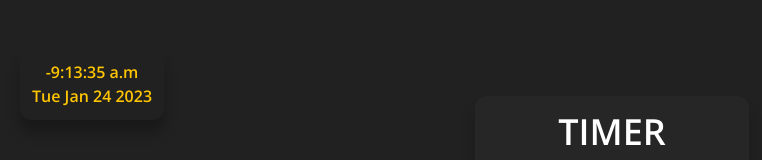
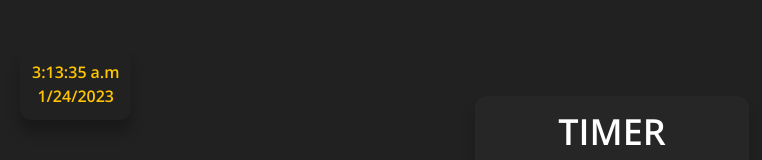
Before and after one commit to DyEsSuCr/react-timers, a React (Vite) app: page / in a window 1280 px wide. Shown: the top 160 px of the page, without its empty margins (28-790 px from the left). Built offline with nearby package versions, Linux system fonts and the light colour scheme.

Commit message:
object state clock

```diff
--- a/src/components/clock/Clock.jsx
+++ b/src/components/clock/Clock.jsx
@@ -1,27 +1,31 @@
 import { useState } from 'react'
 
 export const Clock = () => {
-  const [hours, setHours] = useState(new Date().getHours())
-  const [minutes, setMinutes] = useState(new Date().getMinutes())
-  const [seconds, setSeconds] = useState(new Date().getSeconds())
-  const [date, setDate] = useState(new Date().toDateString())
+  const [clock, setclock] = useState({
+    hours: new Date().getHours(),
+    minutes: new Date().getMinutes(),
+    seconds: new Date().getSeconds(),
+    date: new Date().toLocaleDateString(),
+  })
 
   setInterval(() => {
-    setHours(new Date().getHours())
-    setMinutes(new Date().getMinutes())
-    setSeconds(new Date().getSeconds())
-    setDate(new Date().toDateString())
+    setclock({
+      hours: new Date().getHours(),
+      minutes: new Date().getMinutes(),
+      seconds: new Date().getSeconds(),
+      date: new Date().toLocaleDateString(),
+    })
   }, 1000)
 
   return (
     <div className="absolute top-12 left-0 right-0 p-3 mx-auto text-center rounded-xl shadow-shadow text-js font-semibold max-w-max duration-300 md:left-12 md:mx-0">
-      <span className="hour">{hours < 10 ? hours - 12 : `0${hours - 12}`}</span>
+      <span className="hour">{clock.hours}</span>
       <span>:</span>
-      <span className="minutes">{minutes < 10 ? `0${minutes}` : minutes}</span>
+      <span className="minutes">{clock.minutes < 10 ? `0${clock.minutes}` : clock.minutes}</span>
       <span>:</span>
-      <span className="second">{seconds < 10 ? `0${seconds}` : seconds}</span>
-      <span className="pl-1 ampm">{hours >= 0 && hours <= 6 ? 'a.m' : 'p.m'}</span>
-      <h3 className="localdate">{date}</h3>
+      <span className="second">{clock.seconds < 10 ? `0${clock.seconds}` : clock.seconds}</span>
+      <span className="pl-1 ampm">{clock.hours >= 0 && clock.hours <= 6 ? 'a.m' : 'p.m'}</span>
+      <h3 className="localdate">{clock.date}</h3>
     </div>
   )
 }
```
